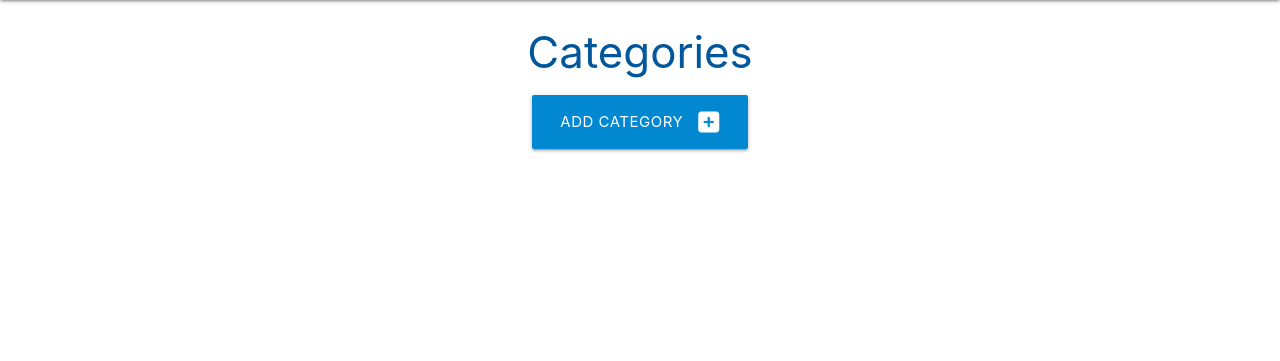
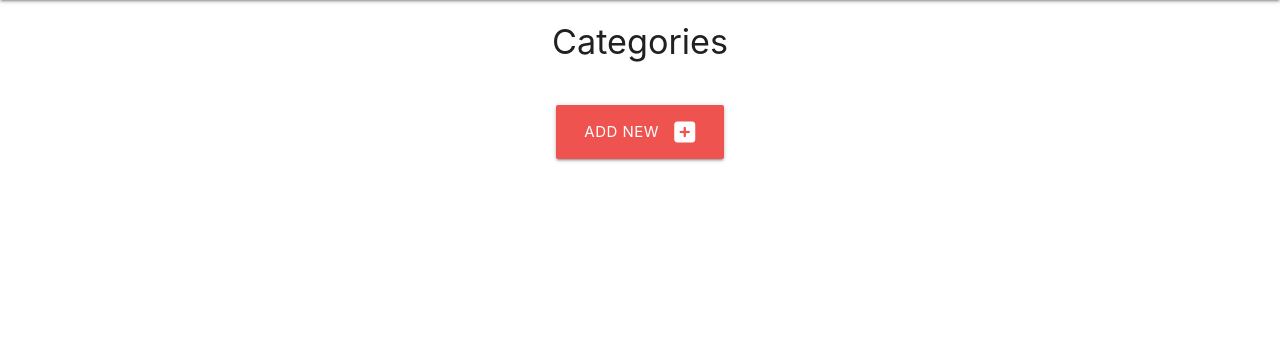
Before and after one commit to e-kai00/expense-tracker, a Django app: page /categories in a window 1280 px wide. Shown: the part 64-425 px from the top of the page. Run offline with Django 3.2, Linux system fonts and the light colour scheme; the visitor is signed in with stand-in values (Sample User, id 1); data that the repository does not hold is empty; some libraries are stand-ins or nearby versions.

Commit message:
Style category page and modal

```diff
--- a/trackerapp/static/trackerapp/css/style.css
+++ b/trackerapp/static/trackerapp/css/style.css
@@ -1,32 +1,23 @@
 
-/* footer */
+/* Materialize footer */
 body {
     display: flex;
     min-height: 100vh;
     flex-direction: column;
   }
 
+
   main {
     flex: 1 0 auto;
   }
 
-  .custom-btn {
-    background-color: #ffffff;
-    color: #262626;
-    border: 2px solid #1de9b6;
-    border-radius: 12px;
+
+  .brand-logo {
+    margin-left: 10px;
   }
 
-.button-box {
-  display: flex;
-  justify-content: center;
-}
 
-.button-box a {
-  margin-left: 3px;
-  margin-right: 3px;
-}
-
+/* -----------------GENERAL STYLING*/
 .transaction-container {
   display: flex;
   justify-content: space-around;
@@ -40,10 +31,29 @@ body {
   margin-right: 5px;
 }
 
-.brand-logo {
-  margin-left: 10px;
+
+.page-heading {
+    margin-bottom: 5%;
 }
 
+/* -----------------MAIN PAGE */
+
+.custom-btn {
+  background-color: #ffffff;
+  color: #262626;
+  border: 2px solid #1de9b6;
+  border-radius: 12px;
+}
+
+.button-box {
+  display: flex;
+  justify-content: center;
+}
+
+.button-box a {
+  margin-left: 3px;
+  margin-right: 3px;
+}
 
 /* -----------------FILTER PAGE */
 
--- a/trackerapp/templates/trackerapp/categories.html
+++ b/trackerapp/templates/trackerapp/categories.html
@@ -1,17 +1,17 @@
 {% extends "trackerapp/base.html" %}
 
 {% block content %}
-
-<h3 class="light-blue-text text-darken-4 center-align">Categories</h3>
-
+<h4 class="center-align page-heading">Categories</h4>
+<!-- add button -->
 <div class="row">
     <div class="col s12 center-align">
-        <a href="/categories_add" class="btn-large light-blue darken-2">
-            Add category <i class="fas fa-plus-square right"></i>
+        <a href="{% url 'categories_add' %}" class="btn-large red lighten-1">
+            Add new <i class="fas fa-plus-square right"></i>
         </a>
     </div>
 </div>
 
+<!-- category cards -->
 <div class="row">
     {% for category in categories %}
     <div class="col s12 m6">
@@ -22,28 +22,23 @@
                 </div>
             </div>
             <div class="card-action white">
-                <a href="{% url 'categories_edit' category_id=category.id %}"><i class="material-icons" title="Edit">edit</i></a>
-                <a class="modal-trigger" href="#modal-{{ category.id }}"><i class="material-icons" title="Delete">delete</i></a>
-                <!-- <a href="{% url 'categories_delete' category_id=category.id %}"><i class="material-icons" title="Delete">delete</i></a> -->
-
+                <a href="{% url 'categories_edit' category_id=category.id %}"><i class="material-icons red-text text-lighten-1" title="Edit">edit</i></a>
+                <a class="modal-trigger" href="#modal-{{ category.id }}"><i class="material-icons red-text text-lighten-1" title="Delete">delete</i></a>
             </div>
         </div>
     </div>
 
+    <!-- delete confirmation modal -->
     <div id="modal-{{ category.id }}" class="modal">
         <div class="modal-content">
-            <h4>Confirm Delete</h4>
-            <p>Are you sure you want to delete this category?</p>
+            <h5 class="center-align">Confirm Delete</h5>
+            <p class="center-align">Are you sure you want to delete this category? This action cannot be undone.</p>
         </div>
         <div class="modal-footer">
-
-            <a href="{% url 'categories_delete' category_id=category.id %}"
-                class="modal-close waves-effect waves-green btn-flat">Delete</a>
             <a href="#" class="modal-close waves-effect waves-green btn-flat">Cancel</a>
+            <a href="{% url 'categories_delete' category_id=category.id %}" class="modal-close waves-effect waves-green btn-flat">Delete</a>
         </div>
     </div>
     {% endfor %}
-
 </div>
-
 {% endblock %}
```
